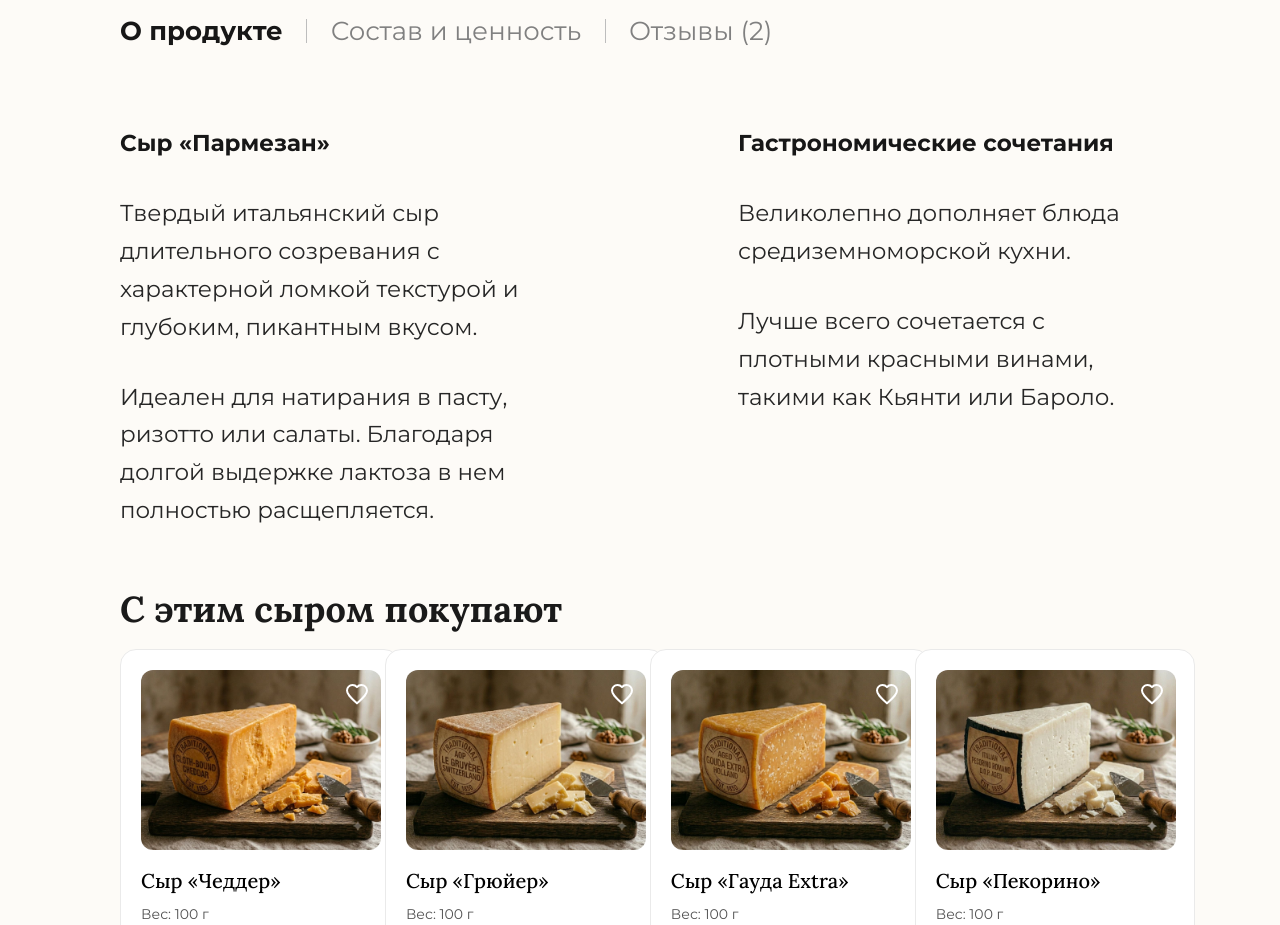
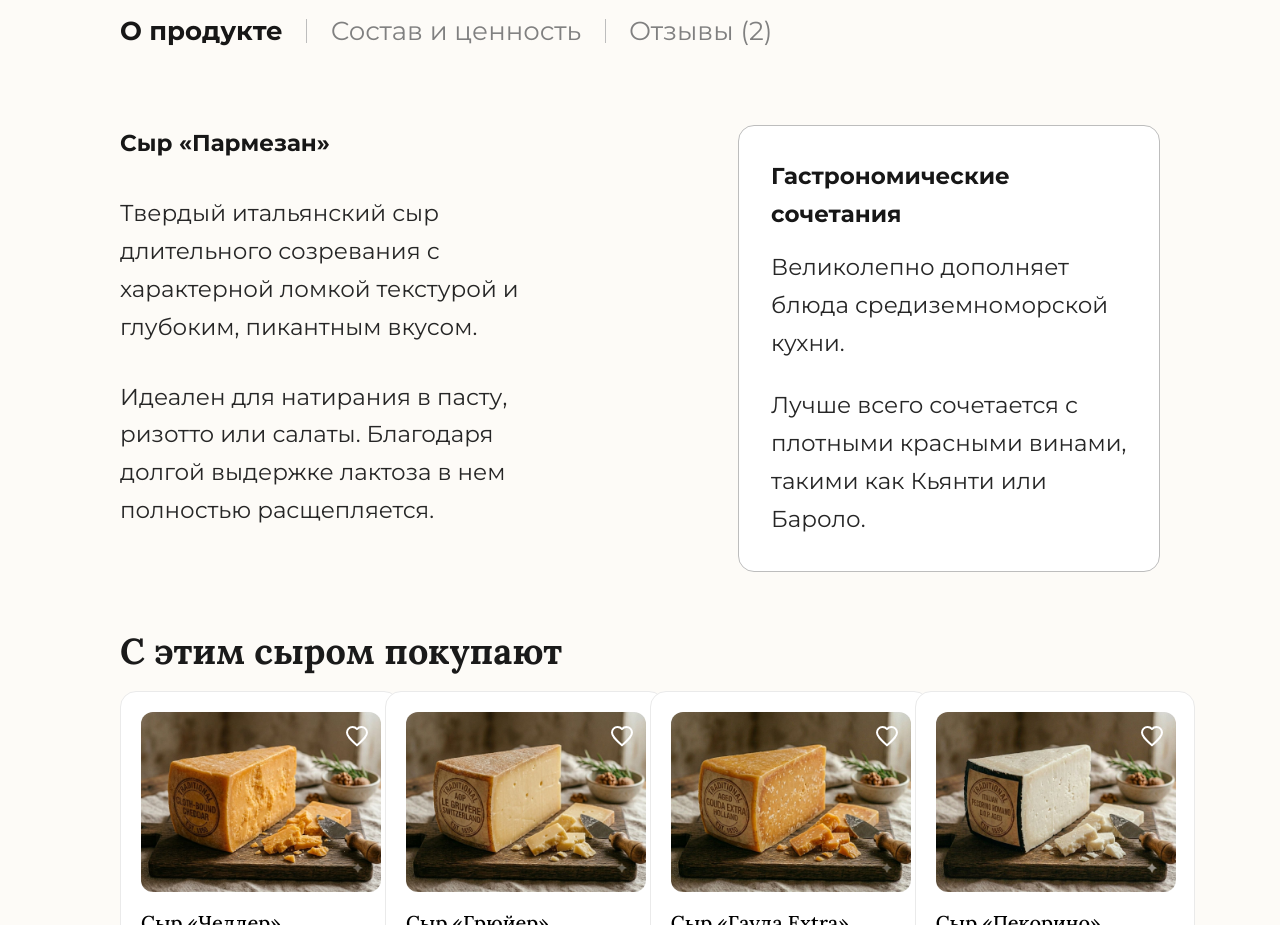
Before and after one commit to Ant1hype/interfaces_programs_systems_finally_task, a React (Vite) app: page /product/1 in a window 1280 px wide. Shown: the part 960-1885 px from the top of the page. Built offline with nearby package versions, Linux system fonts and the light colour scheme; data requests are answered from the project's data file.

Commit message:
product: pairing block wrapped in card like nutrition

```diff
--- a/src/pages/Product.jsx
+++ b/src/pages/Product.jsx
@@ -463,7 +463,13 @@ export default function Product() {
         {activeTab==='desc' && (
           <div className="grid grid-cols-12 gap-5 font-montserrat text-[23px] text-[#262626]" style={{ lineHeight: 1.65 }}>
             <div className="col-span-12 lg:col-span-5 lg:col-start-1"><h4 className="font-bold text-[#171717]" style={{ marginBottom: '32px' }}>{product.name}</h4><p style={{ marginBottom: '32px' }}>{product.description?.text1}</p><p>{product.description?.text2}</p></div>
-            <div className="col-span-12 lg:col-span-5 lg:col-start-8"><h4 className="font-bold text-[#171717]" style={{ marginBottom: '32px' }}>Гастрономические сочетания</h4><p style={{ marginBottom: '32px' }}>{product.description?.pairing1}</p><p>{product.description?.pairing2}</p></div>
+            <div className="col-span-12 lg:col-span-5 lg:col-start-8">
+              <div className="bg-surface-white border border-neutral-300 rounded-radius-xl" style={{ padding: '32px', lineHeight: 1.65 }}>
+                <h4 className="font-bold mb-4 text-[#171717]">Гастрономические сочетания</h4>
+                <p className="text-[#262626]" style={{ marginBottom: '24px' }}>{product.description?.pairing1}</p>
+                <p className="text-[#262626]">{product.description?.pairing2}</p>
+              </div>
+            </div>
           </div>
         )}
         {activeTab==='info' && (
```
